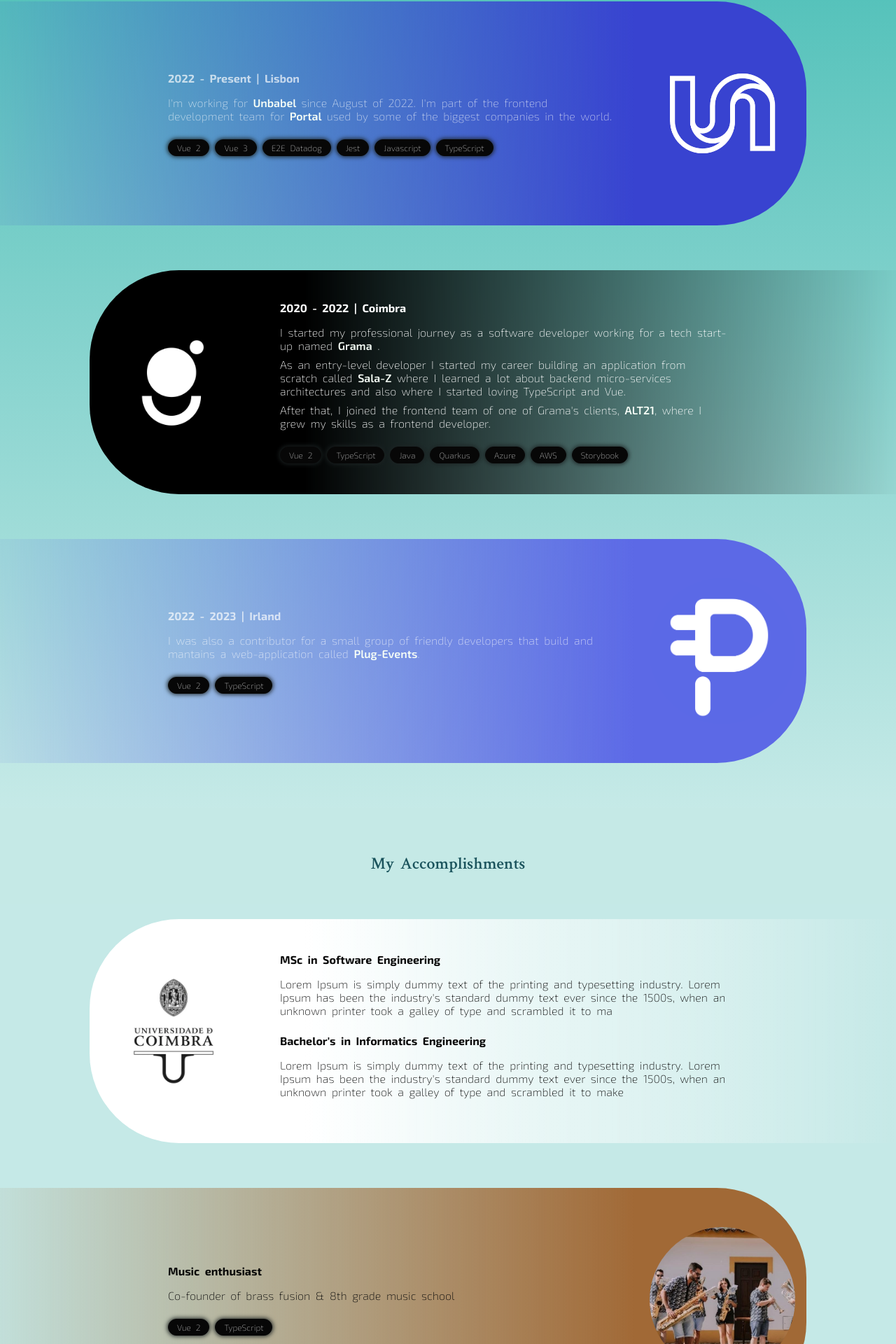
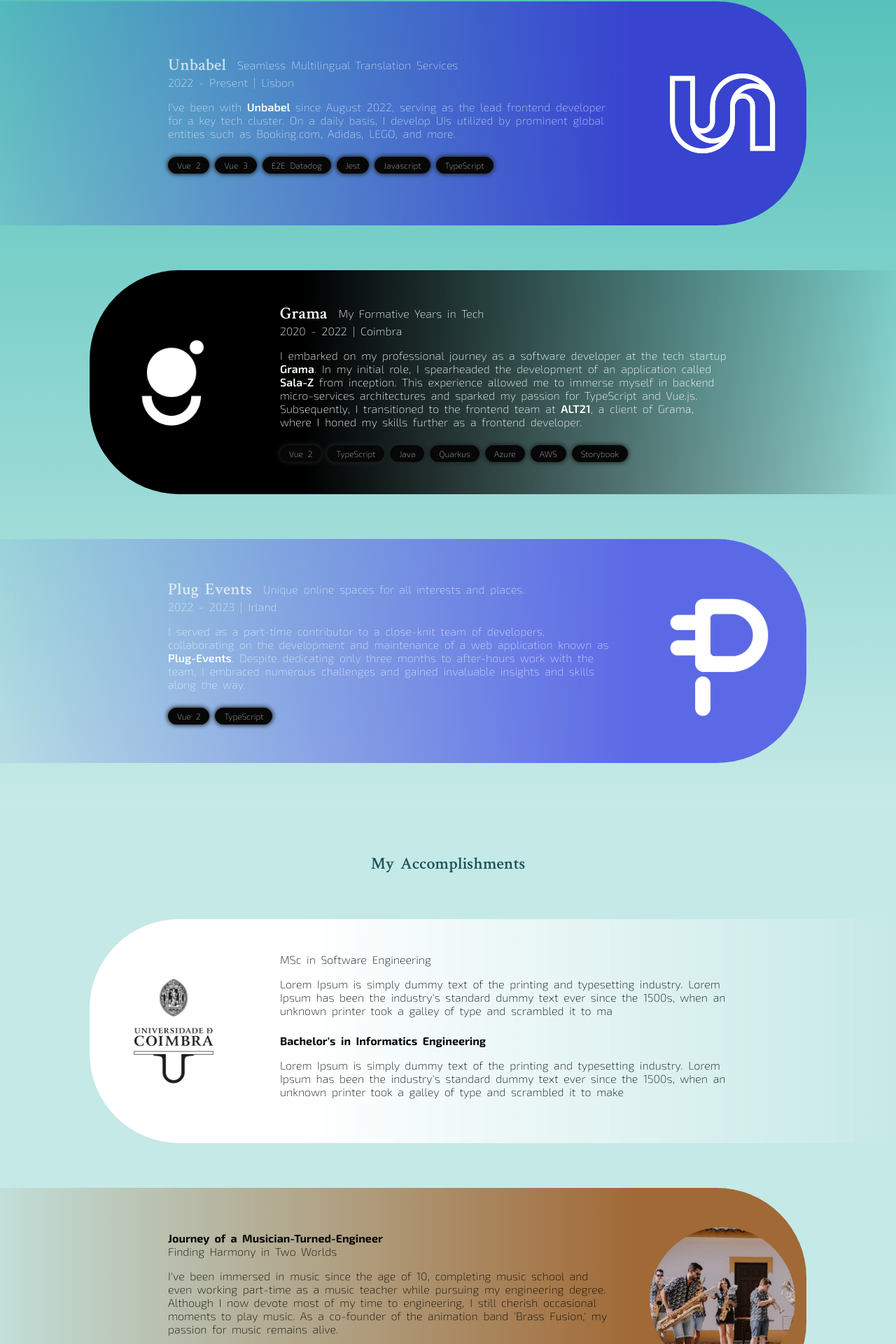
Before and after one commit to rafa98neves/portefolio, a Vue app: page /contacts in a window 1280 px wide. Shown: the part 1757-3677 px from the top of the page at 70% size. Built offline with nearby package versions, Linux system fonts and the light colour scheme.

Commit message:
improve text

```diff
--- a/src/App.vue
+++ b/src/App.vue
@@ -2,18 +2,14 @@
 import { RouterView } from "vue-router";
 import TopNav from "@/components/sections/TopNav.vue";
 import TopNavSM from "@/components/sections/TopNavSM.vue";
-import { computed } from "vue";
-import { useWindowSize } from "@vueuse/core";
-import { BREAKPOINTS } from "./constants/breakpoints";
+import { useViewport } from "./composables/layout";
 
-const { width } = useWindowSize();
-
-const isSM = computed(() => width.value <= BREAKPOINTS.LG);
+const { isMD } = useViewport();
 </script>
 
 <template>
   <div class="app">
-    <TopNav v-if="!isSM" />
+    <TopNav v-if="!isMD" />
     <TopNavSM v-else />
     <RouterView class="view-container" />
   </div>
--- a/src/components/atoms/Chip.vue
+++ b/src/components/atoms/Chip.vue
@@ -1,9 +1,9 @@
 <script setup lang="ts">
-defineProps<{ label: string }>();
+withDefaults(defineProps<{ label: string; dark?: boolean }>(), { dark: true });
 </script>
 
 <template>
-  <div class="c-Chip">
+  <div class="c-Chip" :class="{ dark }">
     {{ label }}
   </div>
 </template>
@@ -14,12 +14,15 @@
   font-size: 12px;
   display: table-cell;
   white-space: nowrap;
-  color: $color-8;
-  background-color: $color-5;
-  border: 1px solid $color-5;
-  box-shadow: 0px 0px 6px 1px $color-10;
   border-radius: 14px;
   text-align: center;
   padding: 0.25rem 0.75rem;
+  color: $color-8;
+  box-shadow: 0px 0px 6px 1px $color-10;
+  background-color: $color-5;
+  border: 1px solid $color-5;
+  &.dark {
+    color: $color-8;
+  }
 }
 </style>
--- a/src/components/sections/AcademicSection.vue
+++ b/src/components/sections/AcademicSection.vue
@@ -14,9 +14,10 @@
         placement="left"
       >
         <div class="s-Academic--text">
-          <div class="mb-4">
-            <b> {{ ACADEMIC_TEXT.MASTERS.HEADER }}</b>
-          </div>
+          <div
+            class="s-Academic--text-header mb-4"
+            v-html="ACADEMIC_TEXT.MASTERS.HEADER"
+          />
 
           <div v-for="text in ACADEMIC_TEXT.MASTERS.TEXT">
             <span v-html="text" />
@@ -48,8 +49,11 @@
         background-color="rgba(161,105,54,255)"
       >
         <div class="s-Academic--text">
-          <div class="mb-4">
+          <div class="s-Academic--text-header">
             <b> {{ ACADEMIC_TEXT.MUSIC.HEADER }}</b>
+          </div>
+          <div class="s-Academic--text-subheader mb-4">
+            {{ ACADEMIC_TEXT.MUSIC.SUBHEADER }}
           </div>
 
           <div v-for="text in ACADEMIC_TEXT.MUSIC.TEXT">
@@ -89,6 +93,9 @@
     :deep(a) {
       color: $color-5 !important;
     }
+    &-header {
+      display: inline-flex;
+    }
   }
 }
 </style>
--- a/src/components/sections/ContactsSection.vue
+++ b/src/components/sections/ContactsSection.vue
@@ -8,9 +8,9 @@
   <section>
     <div class="s-Contacts padded-space">
       <div class="font-weight-bold text-center">
-        Are you ready to transform an incredible
+        Are you prepared to turn your extraordinary
         <span class="font-weight-bold text-warning"> idea </span> <br />
-        into an awesome
+        into an exceptional
         <span class="font-weight-bold text-warning"> product</span>?
       </div>
       <div class="s-Contacts--contactsWrapper my-10">
--- a/src/components/sections/HistorySection.vue
+++ b/src/components/sections/HistorySection.vue
@@ -13,14 +13,17 @@
         background-color="rgba(56, 67, 208, 1)"
       >
         <div>
-          <div class="mb-4">
-            <b> {{ HISTORY_TEXT.UNBABEL.HEADER }}</b>
-          </div>
-
+          <div
+            class="s-History--text-header"
+            v-html="HISTORY_TEXT.UNBABEL.HEADER"
+          />
+          <div
+            class="s-History--text-subheader mb-4"
+            v-html="HISTORY_TEXT.UNBABEL.SUBHEADER"
+          />
           <div v-for="text in HISTORY_TEXT.UNBABEL.TEXT">
             <span v-html="text" />
           </div>
-
           <div class="mt-4">
             <Chip
               v-for="chip in HISTORY_TEXT.UNBABEL.CHIPS"
@@ -37,10 +40,14 @@
         placement="left"
       >
         <div>
-          <div class="mb-4">
-            <b> {{ HISTORY_TEXT.GRAMA.HEADER }}</b>
-          </div>
-
+          <div
+            class="s-History--text-header"
+            v-html="HISTORY_TEXT.GRAMA.HEADER"
+          />
+          <div
+            class="s-History--text-subheader mb-4"
+            v-html="HISTORY_TEXT.GRAMA.SUBHEADER"
+          />
           <div v-for="text in HISTORY_TEXT.GRAMA.TEXT" class="mb-2">
             <span v-html="text" />
           </div>
@@ -50,6 +57,7 @@
               v-for="chip in HISTORY_TEXT.GRAMA.CHIPS"
               class="s-History--chipContainer"
               :label="chip"
+              :dark="false"
             />
           </div>
         </div>
@@ -60,10 +68,14 @@
         background-color="rgb(92, 105, 230, 1)"
       >
         <div>
-          <div class="mb-4">
-            <b> {{ HISTORY_TEXT.PLUG.HEADER }}</b>
-          </div>
-
+          <div
+            class="s-History--text-header"
+            v-html="HISTORY_TEXT.PLUG.HEADER"
+          />
+          <div
+            class="s-History--text-subheader mb-4"
+            v-html="HISTORY_TEXT.PLUG.SUBHEADER"
+          />
           <div v-for="text in HISTORY_TEXT.PLUG.TEXT">
             <span v-html="text" />
           </div>
@@ -97,5 +109,11 @@
     margin-right: 0.5rem;
     margin-top: 0.5rem;
   }
+
+  .s-History--text-header {
+    display: inline-flex;
+    align-items: center;
+    gap: 1rem;
+  }
 }
 </style>
--- a/src/constants/text.ts
+++ b/src/constants/text.ts
@@ -1,12 +1,11 @@
 export const HISTORY_TEXT = {
   UNBABEL: {
-    HEADER: `2022 - Present | Lisbon`,
+    HEADER: `<h3>Unbabel</h3> Seamless Multilingual Translation Services`,
+    SUBHEADER: `2022 - Present | Lisbon`,
     TEXT: [
-      `I'm working for
-            <a href="https://unbabel.com" target="_blank"> Unbabel </a> since
-            August of 2022. I'm part of the frontend development team for
-            <a href="https://vimeo.com/472231953" target="_blank"> Portal </a>
-            used by some of the biggest companies in the world.`,
+      `I've been with<a href="https://unbabel.com" target="_blank"> Unbabel </a>since August 2022,
+        serving as the lead frontend developer for a key tech cluster. On a daily basis, I develop UIs
+        utilized by prominent global entities such as Booking.com, Adidas, LEGO, and more.`,
     ],
     CHIPS: [
       "Vue 2",
@@ -18,21 +17,15 @@
     ],
   },
   GRAMA: {
-    HEADER: `2020 - 2022 | Coimbra`,
+    HEADER: "<h3>Grama</h3> My Formative Years in Tech",
+    SUBHEADER: `2020 - 2022 | Coimbra`,
     TEXT: [
-      `I started my professional journey as a software developer working
-    for a tech start-up named
-    <a href="https://grama.io" target="_blank"> Grama </a>.`,
-      `As an entry-level developer I started my career building an
-    application from scratch called
-    <a href="https://www.grama.io/work/sala-z.html" target="_blank">
-      Sala-Z
-    </a>
-    where I learned a lot about backend micro-services architectures and
-    also where I started loving TypeScript and Vue.`,
-      `After that, I joined the frontend team of one of Grama's clients,
-    <a href="https://alt21.com" target="_blank"> ALT21</a>, where I grew
-    my skills as a frontend developer.`,
+      `I embarked on my professional journey as a software developer at the tech startup
+        <a href='https://grama.io' target='_blank'>Grama</a>.
+        In my initial role, I spearheaded the development of an application called <a href='https://www.grama.io/work/sala-z.html' target='_blank'>Sala-Z</a>
+        from inception. This experience allowed me to immerse myself in backend micro-services architectures and sparked my passion for TypeScript and Vue.js.
+        Subsequently, I transitioned to the frontend team at <a href='https://alt21.com' target='_blank'>ALT21</a>,
+        a client of Grama, where I honed my skills further as a frontend developer.`,
     ],
     CHIPS: [
       "Vue 2",
@@ -45,11 +38,14 @@
     ],
   },
   PLUG: {
-    HEADER: `2022 - 2023 | Irland`,
+    HEADER: `<h3>Plug Events</h3> Unique online spaces for all interests and places.`,
+    SUBHEADER: `2022 - 2023 | Irland`,
     TEXT: [
-      `I was also a contributor for a small group of friendly developers that
-        build and mantains a web-application called
-        <a href="https://about.plug.events/" target="_blank"> Plug-Events</a>.`,
+      `I served as a part-time contributor to a close-knit team of developers, collaborating
+        on the development and maintenance of a web application known as
+        <a href="https://about.plug.events/" target="_blank"> Plug-Events</a>.
+        Despite dedicating only three months to after-hours work with the team, I embraced numerous
+        challenges and gained invaluable insights and skills along the way.`,
     ],
     CHIPS: ["Vue 2", "TypeScript"],
   },
@@ -71,9 +67,15 @@
     CHIPS: [],
   },
   MUSIC: {
-    HEADER: `Music enthusiast`,
-    TEXT: [`Co-founder of brass fusion & 8th grade music school`],
-    CHIPS: ["Vue 2", "TypeScript"],
+    HEADER: `Journey of a Musician-Turned-Engineer`,
+    SUBHEADER: `Finding Harmony in Two Worlds`,
+    TEXT: [
+      `I've been immersed in music since the age of 10, completing music school and even working part-time
+        as a music teacher while pursuing my engineering degree.
+        Although I now devote most of my time to engineering, I still cherish occasional moments to play music.
+        As a co-founder of the animation band 'Brass Fusion,' my passion for music remains alive.`,
+    ],
+    CHIPS: ["Teamwork", "Public skills", "Creative"],
   },
 };
 
@@ -88,31 +90,31 @@
   },
   {
     title: "ALT21 - X-Hedge",
-    description: `X-Hedge is a platform that allows any business to
-      offer own-branded currency hedging solutions`,
+    description: `X-Hedge is a pioneering platform enabling businesses to provide customized currency
+      hedging solutions under their own brand.`,
     file: "x-hedge.png",
     redirectTo: "https://www.alt21.com/x-hedge/",
     width: "40%",
   },
   {
     title: "Plug Events",
-    description: `Plug Events is an event finder/creator that allows artists to
-    easly connect with each other`,
+    description: `Plug Events is a dynamic platform designed for artists, simplifying the process of finding and creating events
+      while fostering seamless connections within the artistic community.`,
     file: "plug-events.png",
     redirectTo: "https://www.plug.events/space/_/_/events",
     width: "40%",
   },
   {
     title: "My Portefolio",
-    description: `My portefolio is a great place to know a little bit more about me but also
-    a great place to see how I code. Feel free to go to my github and checking the code!`,
+    description: `My portfolio not only offers insights into who I am but also serves as a showcase of my coding skills.
+      Feel free to explore my GitHub repository to delve into my coding projects and methodologies.`,
     file: "Portefolio.png",
     redirectTo: "https://github.com/rafa98neves/portefolio",
   },
   {
     title: "Sala-Z",
-    description: `Sala-Z is a musical venue manager web application that provides an easy
-    and intuitive way of managing multiple events in your venue (currently down)`,
+    description: `Sala-Z is a web application designed to manage musical venues, offering a straightforward
+      and intuitive platform for handling multiple events. (Currently undergoing maintenance)`,
     file: "salaz.jpeg",
     redirectTo: "https://www.grama.io/work/sala-z.html",
   },
```
Also changed, not shown: src/components/blocks/HistoryCard.vue (+5 -8 lines), src/components/sections/GreetingSection.vue (+3 -7 lines).
